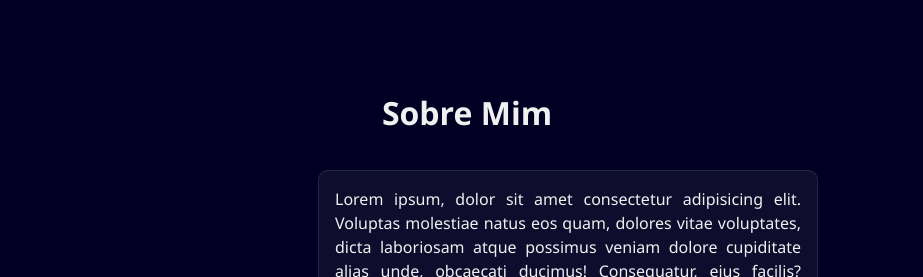
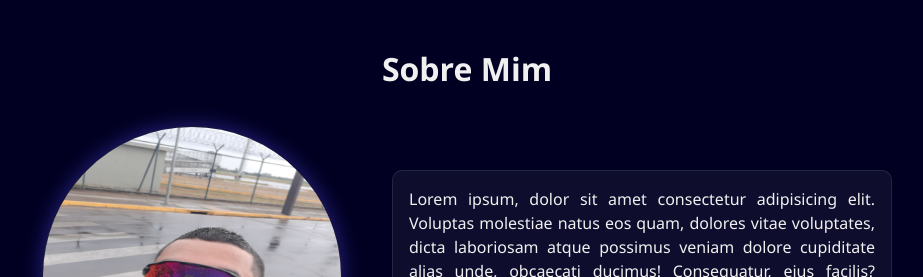
Before and after one commit to CarlosVinicius01/Carlos_Vinicius-Portfolio, a plain HTML site: page index.html in a window 1280 px wide. Shown: the part 935-1212 px from the top of the page, without its empty margins (173-1096 px from the left). Drawn offline with nearby package versions, Linux system fonts and the light colour scheme.

Commit message:
Update index.html

```diff
--- a/index.html
+++ b/index.html
@@ -42,7 +42,9 @@
             <h2 class="title-about">Sobre Mim</h2>
             <div class="about-cont">
                 <div class="midia-container">
-                    <div class="image-about"></div>
+                    <div class="image-about">
+                        <img src="assets/img/foto-teste.jpg" alt="" class="img-about">
+                    </div>
                     <div class="midia-links">
                         <a href="https://github.com/CarlosVinicius01" target="_blank">
                             <img src="assets/img/logo-github.png" alt="Logo GitHub - Acesse meu perfil" class="midia">
```
